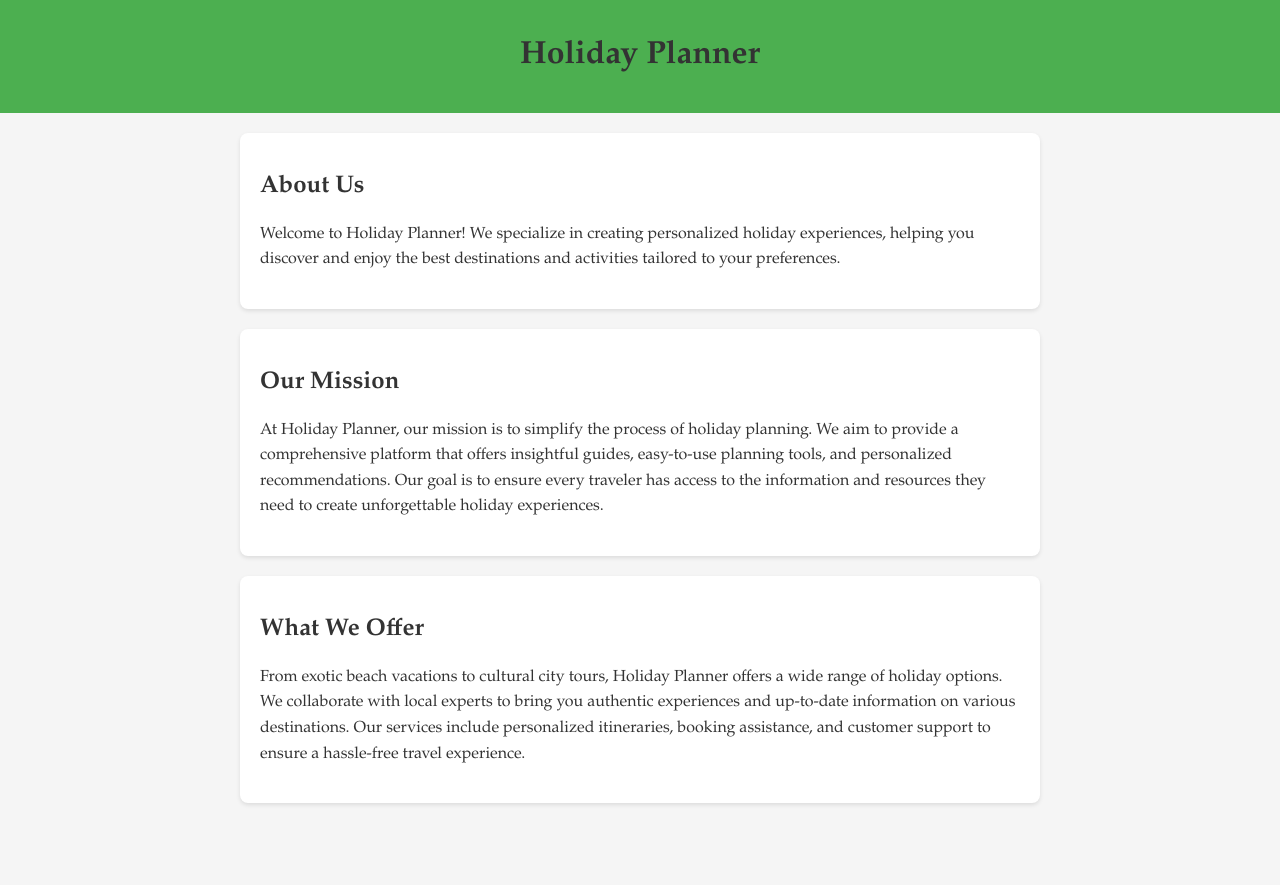
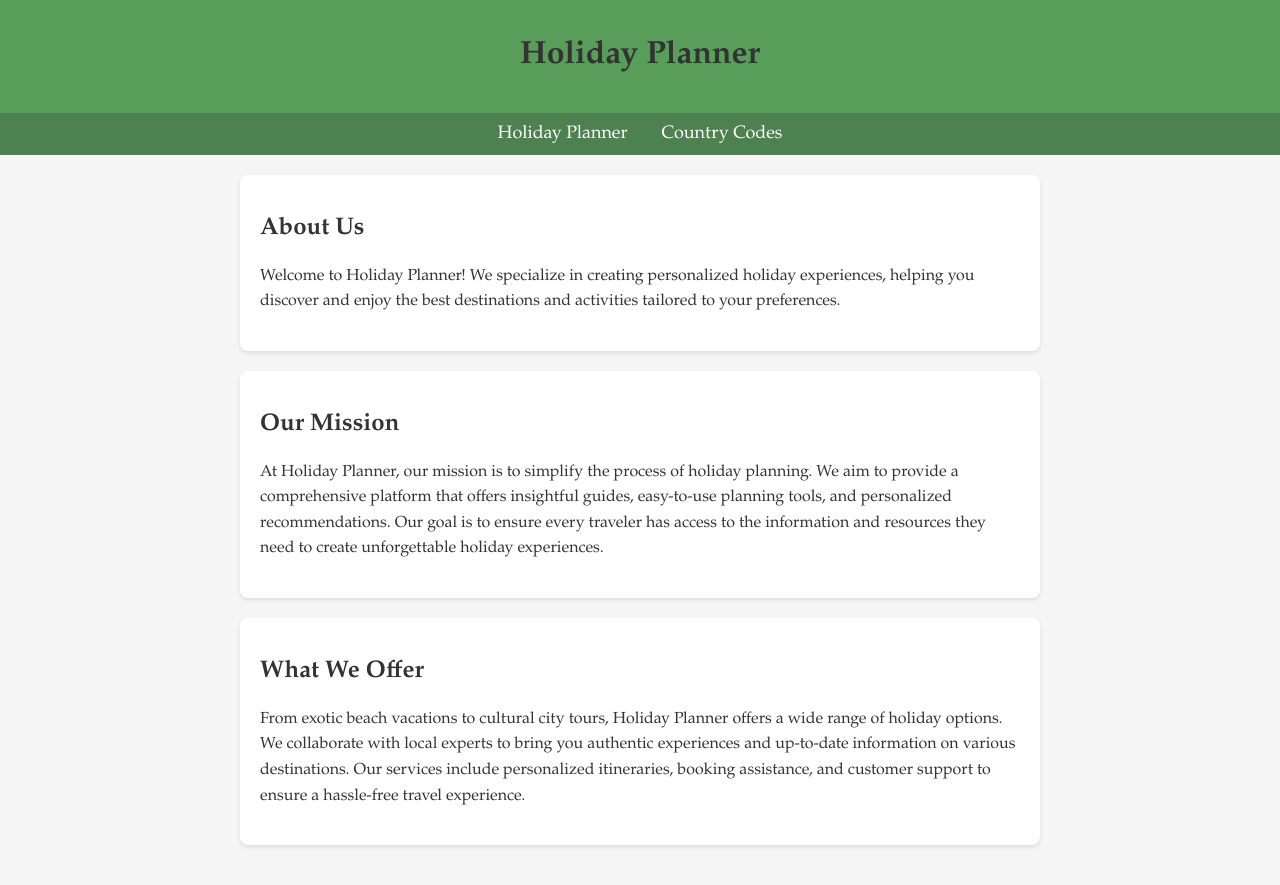
Before and after one commit to INST377-UMD/inst377-group-project-diyapatel02, a website: page about.html in a window 1280 px wide. Before the commit the page ends 843 px from the top, so only its background shows below. Drawn offline with Linux system fonts and the light colour scheme.

Commit message:
Updated nav bar

```diff
--- a/about.html
+++ b/about.html
@@ -12,10 +12,30 @@
         }
 
         header {
-            background-color: #4CAF50;
-            color: white;
+            background-color: #599d5b;
+            color: #fff;
             text-align: center;
-            padding: 1rem 0;
+            padding: 1em 0;
+            width: 100%;
+        }
+
+        nav {
+            background-color: rgb(78, 129, 80);
+            padding: 10px 0;
+            width: 100%;
+            text-align: center;
+        }
+
+        nav a {
+            color: #fff;
+            text-decoration: none;
+            margin: 0 15px;
+            font-size: 18px;
+            transition: color 0.3s ease;
+        }
+
+        nav a:hover {
+            color: #90c591;
         }
 
         main {
@@ -45,7 +65,10 @@
     <header>
         <h1>Holiday Planner</h1>
     </header>
-
+    <nav>
+        <a href="index.html">Holiday Planner</a>
+        <a href="countries.html">Country Codes</a>
+    </nav>
     <main>
         <section class="about-intro">
             <h2>About Us</h2>
```
Also changed, not shown: index.html (+1 -1 lines).
